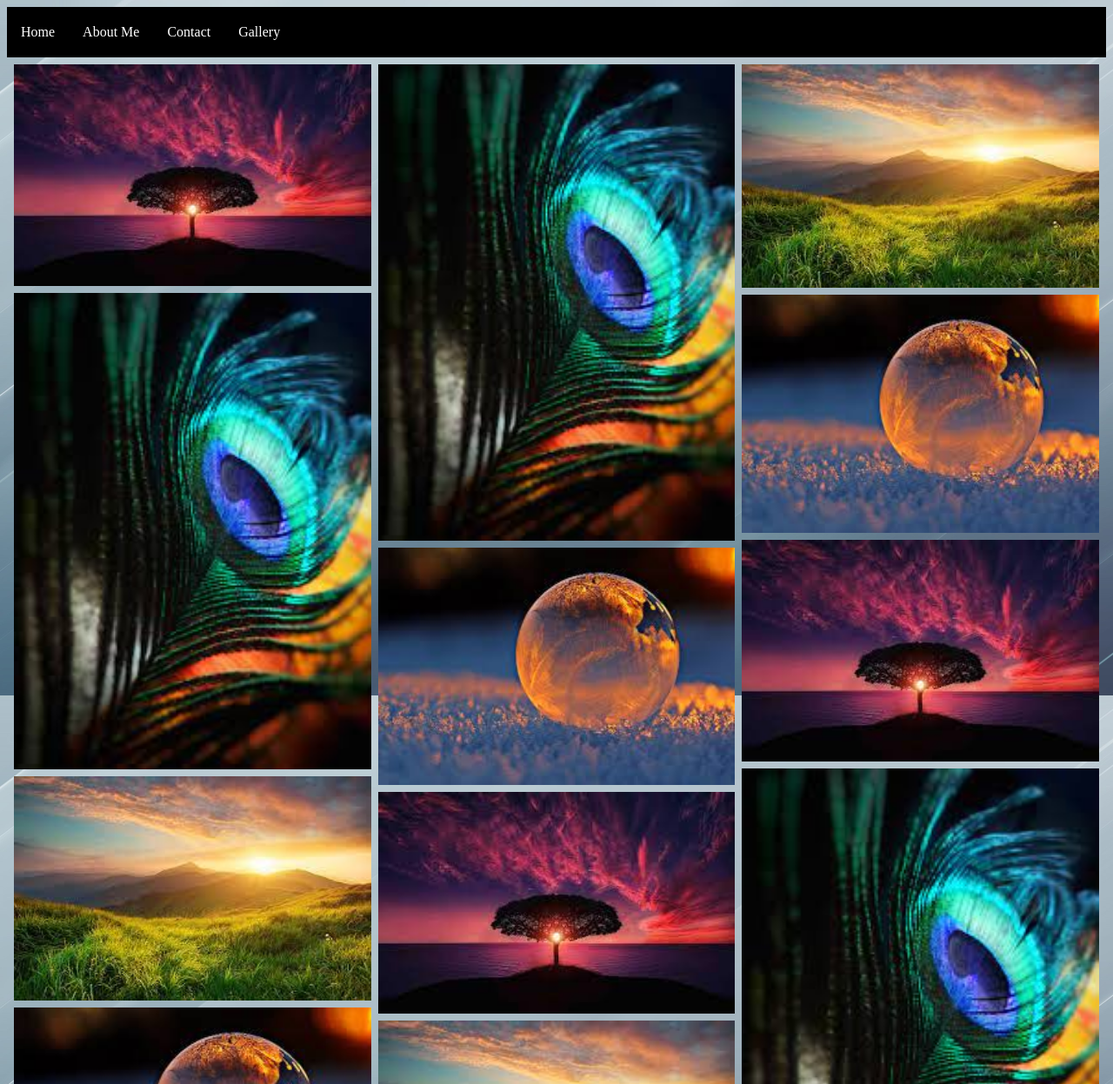
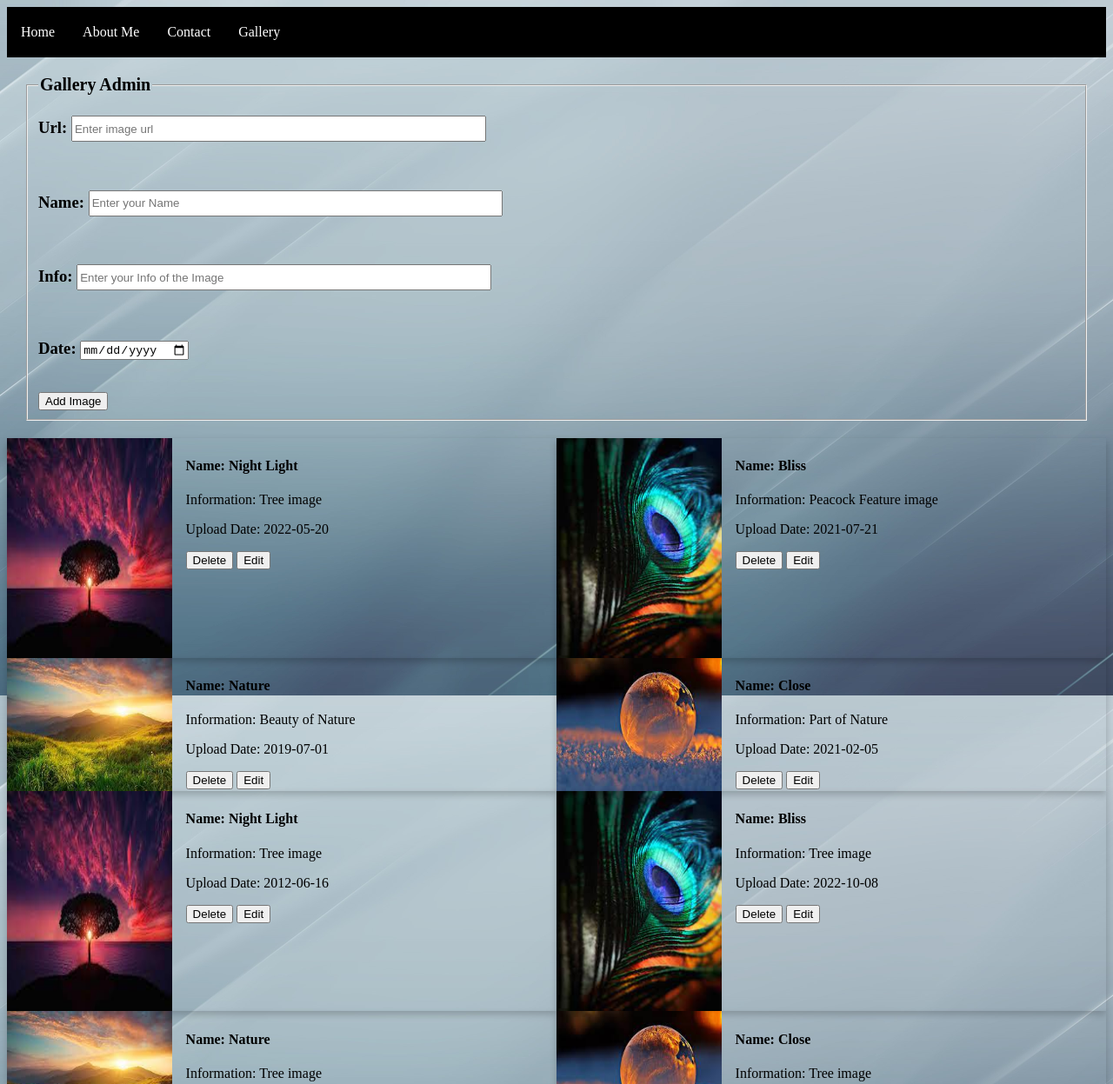
Before and after one commit to MdTabraiz/MdTabraiz.github.io, a plain HTML site: page gallery.html in a window 1280 px wide. Shown: the top 1247 px of the page at 87% size. Drawn offline with Linux system fonts and the light colour scheme.

Commit message:
added js support

```diff
--- a/gallery.html
+++ b/gallery.html
@@ -9,23 +9,6 @@
       html {
         background: url(/images/background.jpg) no-repeat center fixed;
         background-size: cover;
-      }
-
-      .row {
-        display: flex;
-        flex-wrap: wrap;
-        padding: 0 4px;
-      }
-
-      .column {
-        flex: 33.33%;
-        max-width: 33.33%;
-        padding: 0 4px;
-      }
-
-      .column img {
-        margin-top: 8px;
-        vertical-align: middle;
       }
 
       ul {
@@ -53,6 +36,31 @@
         color: black;
       }
 
+      .form-container {
+        margin: 20px;
+      }
+
+      .card {
+        box-shadow: 0 4px 8px 0 rgba(0, 0, 0, 0.2);
+        transition: 0.3s;
+        width: 50%;
+        display: flex;
+      }
+
+      .card:hover {
+        box-shadow: 0 8px 16px 0 rgba(0, 0, 0, 0.2);
+      }
+
+      .container {
+        padding: 2px 16px;
+      }
+
+      input[type="url"],
+      [type="text"] {
+        width: 40%;
+        height: 30px;
+      }
+
       @media screen and (max-width: 800px) {
         .column {
           flex: 50%;
@@ -76,50 +84,48 @@
       <li><a href="gallery.html">Gallery</a></li>
     </ul>
 
-    <div class="row">
-      <div class="column">
-        <a target="_blank" href="/images/one.jpeg">
-          <img src="/images/one.jpeg" style="width: 100%" />
-        </a>
-        <a target="_blank" href="/images/two.jpeg">
-          <img src="/images/two.jpeg" style="width: 100%" />
-        </a>
-        <a target="_blank" href="/images/three.jpeg">
-          <img src="/images/three.jpeg" style="width: 100%" />
-        </a>
-        <a target="_blank" href="/images/four.jpeg">
-          <img src="/images/four.jpeg" style="width: 100%" />
-        </a>
-      </div>
-      <div class="column">
-        <a target="_blank" href="/images/two.jpeg">
-          <img src="/images/two.jpeg" style="width: 100%" />
-        </a>
-        <a target="_blank" href="/images/four.jpeg">
-          <img src="/images/four.jpeg" style="width: 100%" />
-        </a>
+    <div class="form-container">
+      <fieldset>
+        <legend id="top" style="font-size: 20px; font-weight: 700">
+          Gallery Admin
+        </legend>
 
-        <a target="_blank" href="/images/one.jpeg">
-          <img src="/images/one.jpeg" style="width: 100%" />
-        </a>
-        <a target="_blank" href="/images/three.jpeg">
-          <img src="/images/three.jpeg" style="width: 100%" />
-        </a>
-      </div>
-      <div class="column">
-        <a target="_blank" href="/images/three.jpeg">
-          <img src="/images/three.jpeg" style="width: 100%" />
-        </a>
-        <a target="_blank" href="/images/four.jpeg">
-          <img src="/images/four.jpeg" style="width: 100%" />
-        </a>
-        <a target="_blank" href="/images/one.jpeg">
-          <img src="/images/one.jpeg" style="width: 100%" />
-        </a>
-        <a target="_blank" href="/images/two.jpeg">
-          <img src="/images/two.jpeg" style="width: 100%" />
-        </a>
-      </div>
+        <form action="#" id="form" onsubmit="addImage(event)">
+          <p id="warning" style="color: red"></p>
+          <h3>
+            Url:
+            <input
+              type="text"
+              placeholder="Enter image url"
+              id="url"
+              name="url"
+            />
+          </h3>
+          <br />
+          <h3>
+            Name: <input type="text" placeholder="Enter your Name" id="name" />
+          </h3>
+          <br />
+          <h3>
+            Info:
+            <input
+              type="text"
+              placeholder="Enter your Info of the Image"
+              id="info"
+            />
+          </h3>
+          <br />
+          <h3>
+            Date:
+            <input type="date" placeholder="Enter upload date" id="date" />
+          </h3>
+          <br />
+          <input type="submit" value="Add Image" />
+        </form>
+      </fieldset>
     </div>
+
+    <div id="flex" id="flex" style="display: flex; flex-wrap: wrap"></div>
   </body>
+  <script src="/js/gallery.js"></script>
 </html>
--- /dev/null
+++ b/js/gallery.js
@@ -0,0 +1,172 @@
+var data = {
+  images: [
+    {
+      img: "/images/one.jpeg",
+      name: "Night Light",
+      info: "Tree image",
+      date: "2022-05-20",
+    },
+    {
+      img: "/images/two.jpeg",
+      name: "Bliss",
+      info: "Peacock Feature image",
+      date: "2021-07-21",
+    },
+    {
+      img: "/images/three.jpeg",
+      name: "Nature",
+      info: "Beauty of Nature",
+      date: "2019-07-01",
+    },
+    {
+      img: "/images/four.jpeg",
+      name: "Close",
+      info: "Part of Nature",
+      date: "2021-02-05",
+    },
+    {
+      img: "/images/one.jpeg",
+      name: "Night Light",
+      info: "Tree image",
+      date: "2012-06-16",
+    },
+    {
+      img: "/images/two.jpeg",
+      name: "Bliss",
+      info: "Tree image",
+      date: "2022-10-08",
+    },
+    {
+      img: "/images/three.jpeg",
+      name: "Nature",
+      info: "Tree image",
+      date: "2017-08-27",
+    },
+    {
+      img: "/images/four.jpeg",
+      name: "Close",
+      info: "Tree image",
+      date: "2017-08-27",
+    },
+  ],
+};
+
+function getImages() {
+  data.images.forEach(function (obj, index) {
+    let flex = document.getElementById("flex");
+    flex.innerHTML += `<div class="card">
+  <img src="${obj.img}" alt="Image" style="width:30%;height:100%">
+  <div class="container">
+    <h4><b>Name: ${obj.name}</b></h4>
+    <p>Information: ${obj.info}</p>
+    <p>Upload Date: ${obj.date}</p>
+    <button id="${index}" onclick=deleteImage(this.id)>Delete</button>
+   <button id="${index}" onclick=editImage(this.id,event)> Edit</button>
+
+  </div>
+</div>
+  `;
+  });
+}
+
+getImages();
+
+function deleteImage(id) {
+  data.images.splice(id, 1);
+  let flex = (document.getElementById("flex").innerHTML = "");
+  getImages();
+}
+
+var update = false;
+var editId = -1;
+
+function editImage(id, event) {
+  update = true;
+  editId = id;
+  let url = document.getElementById("url");
+  let name = document.getElementById("name");
+  let info = document.getElementById("info");
+  let date = document.getElementById("date");
+
+  let obj = data.images[id];
+
+  url.value = obj.img;
+  name.value = obj.name;
+  info.value = obj.info;
+  date.value = obj.date;
+
+  document.getElementById("form").addEventListener("submit", function () {
+    let flex = (document.getElementById("flex").innerHTML = "");
+    getImages();
+  });
+
+  window.location.href = "#top";
+
+  event.preventDefault();
+}
+
+function addImage(event) {
+  const url = document.getElementById("url").value;
+  const name = document.getElementById("name").value;
+  const info = document.getElementById("info").value;
+  const date = document.getElementById("date").value;
+
+  let validated = validateFormData(event);
+
+  if (validated) {
+    let obj = {
+      img: url,
+      name: name,
+      info: info,
+      date: date,
+    };
+    data.images.push(obj);
+
+    if (update == true) {
+      deleteImage(editId);
+      update = false;
+    }
+
+    getImages();
+
+    document.getElementById("form").reset();
+    event.preventDefault();
+  }
+}
+
+function validateFormData(event) {
+  const url = document.getElementById("url").value;
+  const name = document.getElementById("name").value;
+  const info = document.getElementById("info").value;
+  const date = document.getElementById("date").value;
+
+  if (url == "") {
+    warning.innerText = "Url is a Required Field";
+    event.preventDefault();
+    return false;
+  }
+
+  if (name == "") {
+    warning.innerText = "Name is a Required Field";
+    event.preventDefault();
+    return false;
+  }
+
+  if (info == "") {
+    warning.innerText = "Info is a Required Field";
+    event.preventDefault();
+    return false;
+  }
+
+  if (date == "") {
+    warning.innerText = "Date is a Required Field";
+    event.preventDefault();
+    return false;
+  }
+
+  if (name != "" && url != "" && info != "" && date != "") {
+    warning.style.display = "none";
+    event.preventDefault();
+    return true;
+  }
+}
```
Also changed, not shown: contact.html (+46 -0 lines), js/contact.js (added, +30 -0 lines).
